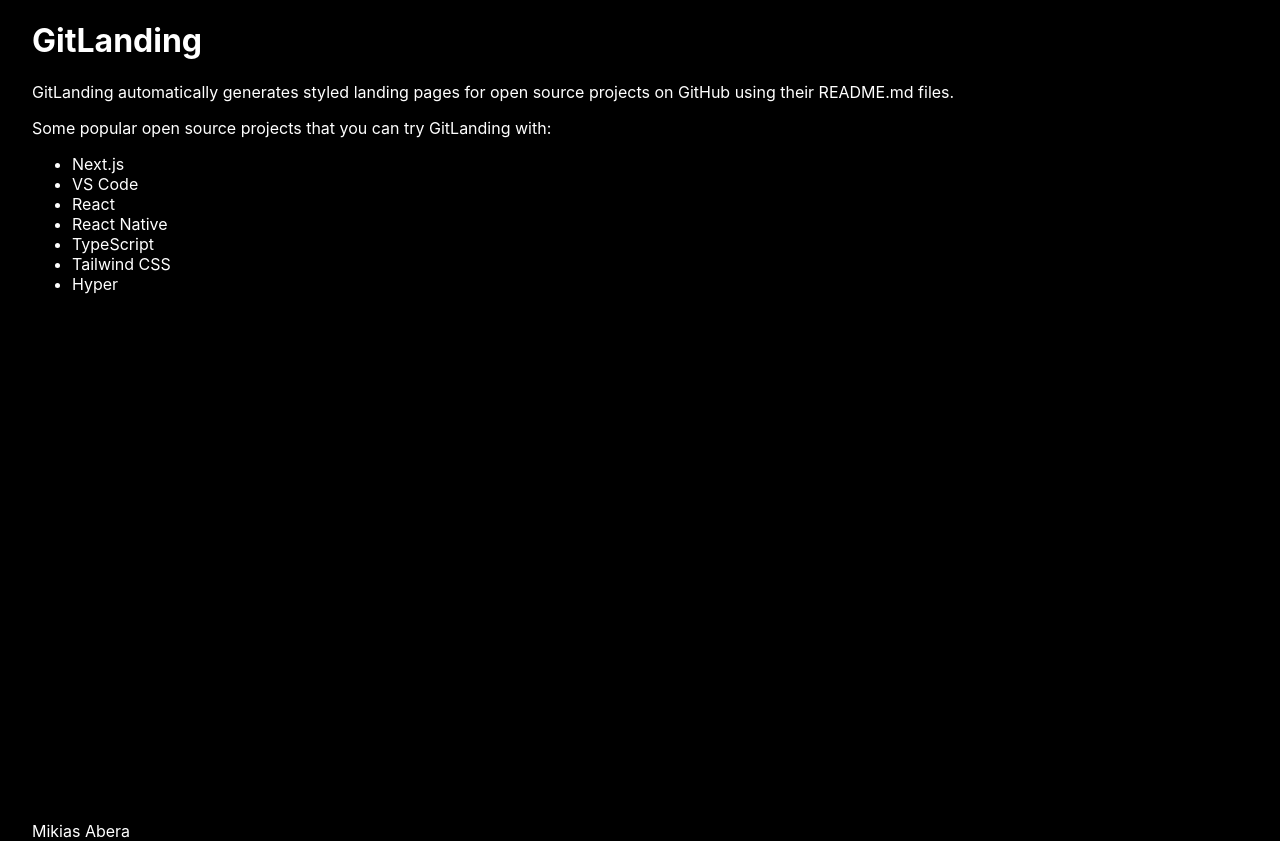
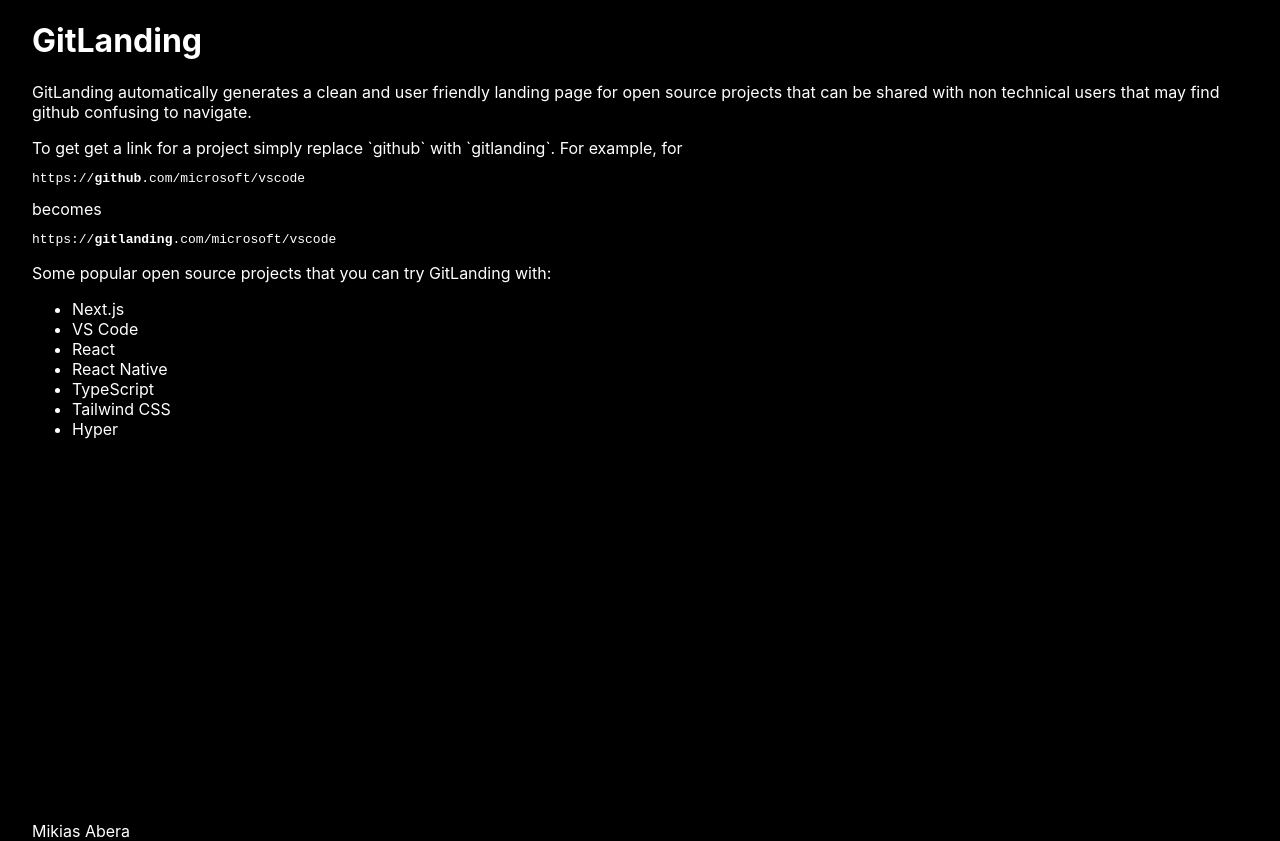
Before and after one commit to mikeeus/gitlanding, a Next.js app: page / in a window 1280 px wide. Built offline with nearby package versions, Linux system fonts and the light colour scheme.

Commit message:
feat: update homepage and add todo list

```diff
--- a/pages/index.tsx
+++ b/pages/index.tsx
@@ -18,8 +18,22 @@
       <main className={styles.content}>
         <h1>GitLanding</h1>
         <p>
-          GitLanding automatically generates styled landing pages for open
-          source projects on GitHub using their README.md files.
+          GitLanding automatically generates a clean and user friendly landing
+          page for open source projects that can be shared with non technical
+          users that may find github confusing to navigate.
+        </p>
+
+        <p>
+          To get get a link for a project simply replace `github` with
+          `gitlanding`. For example, for{" "}
+          <pre>
+            https://<b>github</b>
+            .com/microsoft/vscode
+          </pre>
+          becomes{" "}
+          <pre>
+            https://<b>gitlanding</b>.com/microsoft/vscode
+          </pre>
         </p>
 
         <p>
```
Also changed, not shown: 1 other file (tests, documents, lock files or other folders).
